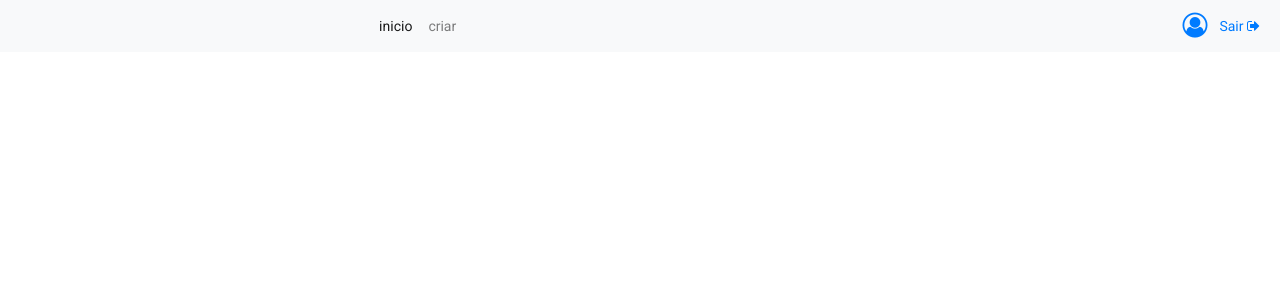
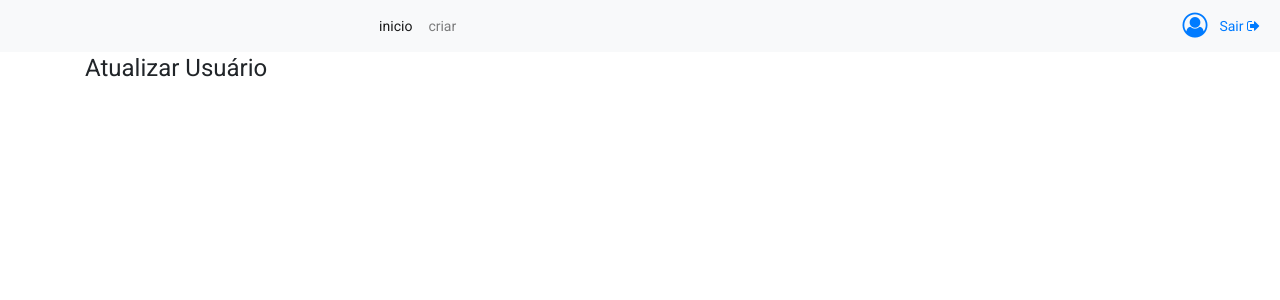
Before and after one commit to jonathanhenriques/SprintQuizAppFront, an Angular app: page /atualizar-usuario in a window 1280 px wide. Before the commit this address led to /. Shown: the top 300 px of the page. Built offline with nearby package versions, Linux system fonts and the light colour scheme.

Commit message:
Implementando área de atualização de info do usuário

```diff
--- a/src/app/app-routing.module.ts
+++ b/src/app/app-routing.module.ts
@@ -4,6 +4,7 @@ import { EntrarComponent } from './entrar/entrar.component';
 import { BoasVindasComponent } from './boas-vindas/boas-vindas.component';
 import { NgModule } from '@angular/core';
 import { RouterModule, Routes } from '@angular/router';
+import { AtualizarUsuarioComponent } from './atualizar-usuario/atualizar-usuario.component';
 
 const routes: Routes = [
 
@@ -11,7 +12,8 @@ const routes: Routes = [
 
   { path: 'entrar', component: EntrarComponent },
   { path: 'cadastrar', component: CadastrarComponent },
-  { path: 'boas-vindas', component: BoasVindasComponent }
+  { path: 'boas-vindas', component: BoasVindasComponent },
+  { path: 'atualizar-usuario', component: AtualizarUsuarioComponent }
 ];
 
 @NgModule({
--- a/src/app/app.module.ts
+++ b/src/app/app.module.ts
@@ -17,6 +17,7 @@ import { AlertaComponent } from './alerta/alerta.component';
 import { InicioComponent } from './inicio/inicio.component';
 import { FormsModule } from '@angular/forms';
 import { NavegacaoBarComponent } from './navegacao-bar/navegacao-bar.component';
+import { AtualizarUsuarioComponent } from './atualizar-usuario/atualizar-usuario.component';
 
 @NgModule({
   declarations: [
@@ -26,7 +27,8 @@ import { NavegacaoBarComponent } from './navegacao-bar/navegacao-bar.component';
     CadastrarComponent,
     AlertaComponent,
     InicioComponent,
-    NavegacaoBarComponent
+    NavegacaoBarComponent,
+    AtualizarUsuarioComponent
   ],
   imports: [
     BrowserModule,
--- /dev/null
+++ b/src/app/atualizar-usuario/atualizar-usuario.component.html
@@ -0,0 +1,7 @@
+<div class="container">
+    <div class="row d-flex align-items-center">
+        <div class="col-md-12 justify-content-center">
+            <h1>Atualizar Usuário</h1>
+        </div>
+    </div>
+</div>
--- /dev/null
+++ b/src/app/atualizar-usuario/atualizar-usuario.component.ts
@@ -0,0 +1,15 @@
+import { Component, OnInit } from '@angular/core';
+
+@Component({
+  selector: 'app-atualizar-usuario',
+  templateUrl: './atualizar-usuario.component.html',
+  styleUrls: ['./atualizar-usuario.component.scss']
+})
+export class AtualizarUsuarioComponent implements OnInit {
+
+  constructor() { }
+
+  ngOnInit(): void {
+  }
+
+}
```
Also changed, not shown: src/app/atualizar-usuario/atualizar-usuario.component.scss (added), 1 other file (tests, documents, lock files or other folders).
